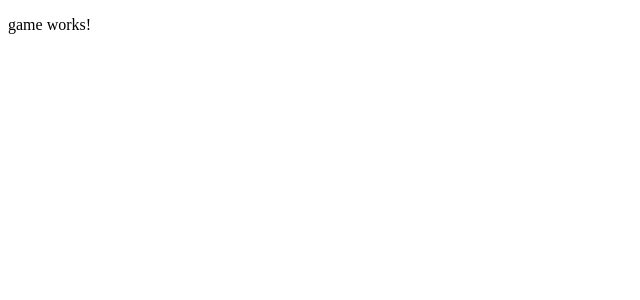
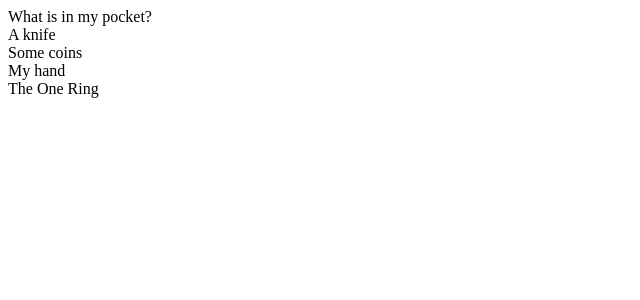
Before and after one commit to PapaBravo/quiz, an Angular app: page /game in a window 1280 px wide. Shown: the top 300 px of the page, without its empty margins (0-640 px from the left). Built offline with nearby package versions, Linux system fonts and the light colour scheme.

Commit message:
Add basic game model

```diff
--- a/src/app/game/game.component.html
+++ b/src/app/game/game.component.html
@@ -1,3 +1,6 @@
-<p>
-  game works!
-</p>
+<div class="game-container">
+  <div class="game-question">{{currentQuestion.question}}</div>
+  <div class="game-answer-container">
+    <div class="answer" *ngFor="let answer of currentQuestion.answers">{{answer}}</div>
+  </div>
+</div>
--- a/src/app/game/game.component.ts
+++ b/src/app/game/game.component.ts
@@ -1,4 +1,6 @@
 import { Component, OnInit } from '@angular/core';
+import { Game } from '../../models/game';
+import { Question } from '../../models/question';
 
 @Component({
   selector: 'app-game',
@@ -7,7 +9,16 @@
 })
 export class GameComponent implements OnInit {
 
-  constructor() { }
+  game: Game;
+  currentQuestion: Question;
+  constructor() {
+    this.game = new Game(
+      [
+        new Question('What is in my pocket?', 'The One Ring', ['My hand', 'A knife', 'Some coins'])
+      ]
+    );
+    this.currentQuestion = this.game.nextQuestion();
+  }
 
   ngOnInit() {
   }
--- /dev/null
+++ b/src/models/game.ts
@@ -0,0 +1,19 @@
+import { Question } from './question';
+
+export class Game {
+
+    private _results: boolean[] = [];
+
+    constructor(
+        private _questions: Question[],
+        private _player: string = ''
+    ) { }
+
+    nextQuestion(): Question {
+        const nextIndex = this._results.length;
+        if (this._questions.length <= nextIndex) {
+            return null;
+        }
+        return this._questions[nextIndex];
+    }
+}
--- a/src/models/question.ts
+++ b/src/models/question.ts
@@ -1,8 +1,13 @@
 export class Question {
+
+    private _answers: string[];
+
     constructor(private _question: string,
         private _correctAnswer: string,
         private _wrongAnswers: string[]
-    ) { }
+    ) {
+        this._answers = Question.shuffle([_correctAnswer, ..._wrongAnswers]);
+    }
 
     /**
     * Shuffles array in place.
@@ -17,8 +22,12 @@
         return a;
     }
 
-    getShuffledAnswers(): string[] {
-        return Question.shuffle([this._correctAnswer, ...this._wrongAnswers]);
+    get answers(): string[] {
+        return this._answers;
+    }
+
+    get question(): string {
+        return this._question;
     }
 
     validate(answer: string): boolean {
```
Also changed, not shown: 1 other file (tests, documents, lock files or other folders).
